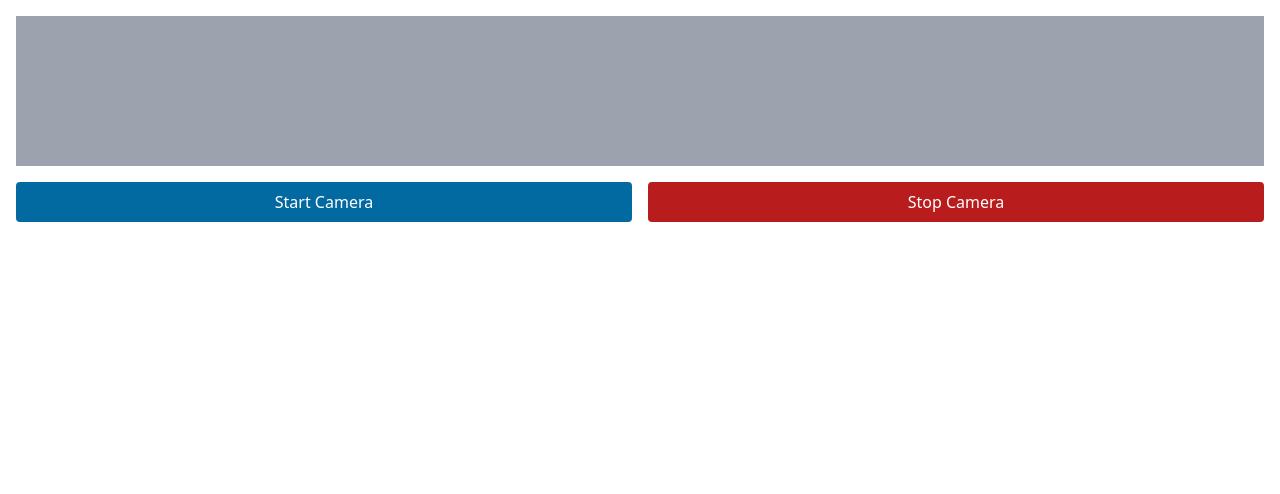
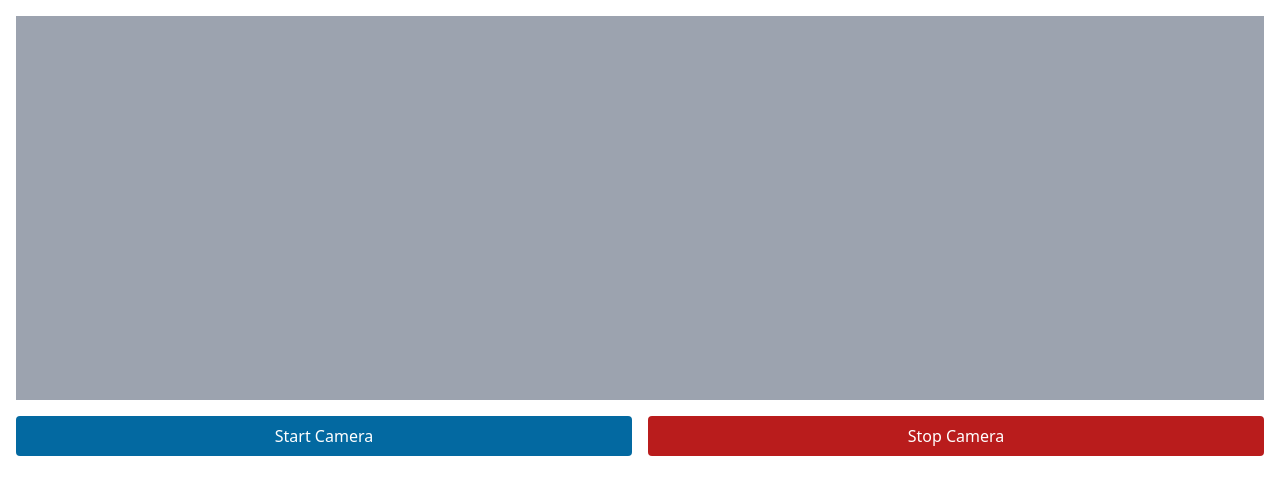
Before and after one commit to klsio22/live-cam, a React (Vite) app: page / in a window 1280 px wide. Shown: the top 494 px of the page. Built offline with nearby package versions, Linux system fonts and the light colour scheme.

Commit message:
feat(project): refactored code

```diff
--- a/src/App.tsx
+++ b/src/App.tsx
@@ -1,55 +1,11 @@
-import { useRef, useState } from 'react';
+import { Camera } from './pages/camera';
 
-type CameraProps = {
-  onStream: (stream: MediaStream) => void;
-  onError: (error: Error) => void;
-};
-
-function App({ onStream, onError }: CameraProps) {
-  const videoRef = useRef<HTMLVideoElement>(null);
-  const [stream, setStream] = useState<MediaStream | null>(null);
-
-  const handleStartClick = async () => {
-    try {
-      const mediaStream = await navigator.mediaDevices.getUserMedia({
-        video: true,
-        audio: true,
-      });
-      setStream(mediaStream);
-      onStream(mediaStream);
-
-      if (videoRef.current) {
-        videoRef.current.srcObject = mediaStream;
-      }
-    } catch (error) {
-      alert(error);
-    }
-  };
-
-  const handleStopClick = () => {
-    if (stream) {
-      stream.getTracks().forEach((track) => {
-        track.stop();
-      });
-      setStream(null);
-    }
-  };
-
+function App() {
   return (
-    <div className='flex flex-col gap-4 p-4'>
-      <div className='bg-gray-400'>
-        <video ref={videoRef} autoPlay />
-      </div>
-
-      <div className='flex gap-4 justify-between text-white'>
-        <button onClick={handleStartClick} className='bg-sky-700 w-1/2 p-2 rounded'>
-          Start Camera
-        </button>
-        <button onClick={handleStopClick} className='bg-red-700 w-1/2 p-2 rounded'>
-          Stop Camera
-        </button>
-      </div>
-    </div>
+    <Camera
+      onStream={(stream) => console.log(stream)}
+      onError={(error) => console.error(error)}
+    />
   );
 }
 
--- a/src/main.tsx
+++ b/src/main.tsx
@@ -5,9 +5,6 @@ import './styles/global.css';
 
 ReactDOM.createRoot(document.getElementById('root') as HTMLElement).render(
   <React.StrictMode>
-    <App
-      onStream={(stream) => console.log(stream)}
-      onError={(error) => console.error(error)}
-    />
+    <App />
   </React.StrictMode>
 );
--- /dev/null
+++ b/src/pages/camera.tsx
@@ -0,0 +1,60 @@
+import { useRef, useState } from 'react';
+
+type CameraProps = {
+  onStream: (stream: MediaStream) => void;
+  onError: (error: Error) => void;
+};
+
+export const Camera = ({ onStream, onError }: CameraProps) => {
+  const videoRef = useRef<HTMLVideoElement>(null);
+  const [stream, setStream] = useState<MediaStream | null>(null);
+
+  const handleStartClick = async () => {
+    try {
+      const mediaStream = await navigator.mediaDevices.getUserMedia({
+        video: true,
+        audio: true,
+      });
+      setStream(mediaStream);
+      onStream(mediaStream);
+
+      if (videoRef.current) {
+        videoRef.current.srcObject = mediaStream;
+      }
+    } catch (error) {
+      alert(error);
+    }
+  };
+
+  const handleStopClick = () => {
+    if (stream) {
+      stream.getTracks().forEach((track) => {
+        track.stop();
+      });
+      setStream(null);
+    }
+  };
+
+  return (
+    <div className='flex flex-col gap-4 p-4'>
+      <div className='bg-gray-400 h-96'>
+        <video ref={videoRef} autoPlay />
+      </div>
+
+      <div className='flex gap-4 justify-between text-white'>
+        <button
+          onClick={handleStartClick}
+          className='bg-sky-700 w-1/2 p-2 rounded'
+        >
+          Start Camera
+        </button>
+        <button
+          onClick={handleStopClick}
+          className='bg-red-700 w-1/2 p-2 rounded'
+        >
+          Stop Camera
+        </button>
+      </div>
+    </div>
+  );
+};
```
